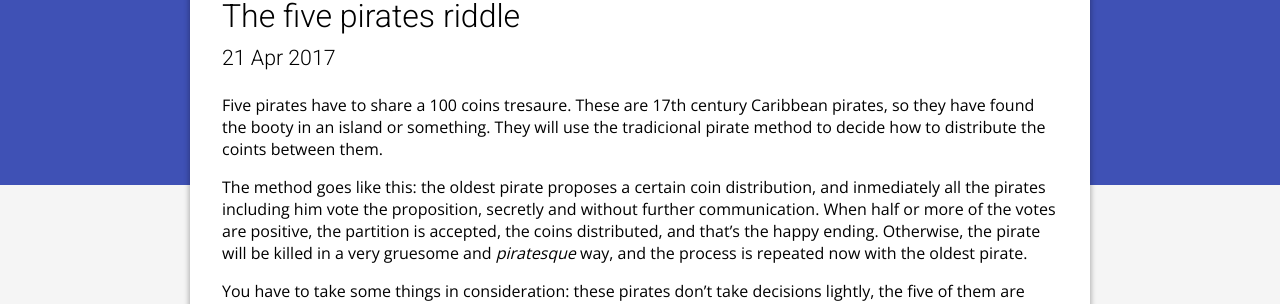
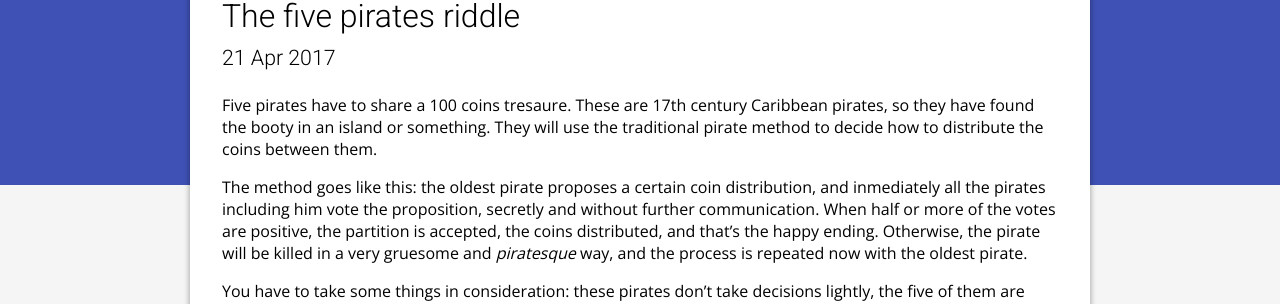
Before and after one commit to guillermobox/guillermobox.github.io, a Jekyll site: the page built from _docs/pirates.md, in a window 1280 px wide. Shown: the part 115-419 px from the top of the page. Built offline with Jekyll 4.4.1, drawn with Linux system fonts in a browser that asks for light colours.

```diff
--- a/_docs/pirates.md
+++ b/_docs/pirates.md
@@ -6,7 +6,7 @@
 
 Five pirates have to share a 100 coins tresaure. These are 17th century Caribbean
 pirates, so they have found the booty in an island or something. They will use
-the tradicional pirate method to decide how to distribute the coints between
+the traditional pirate method to decide how to distribute the coins between
 them.
 
 The method goes like this: the oldest pirate proposes a certain coin
```
